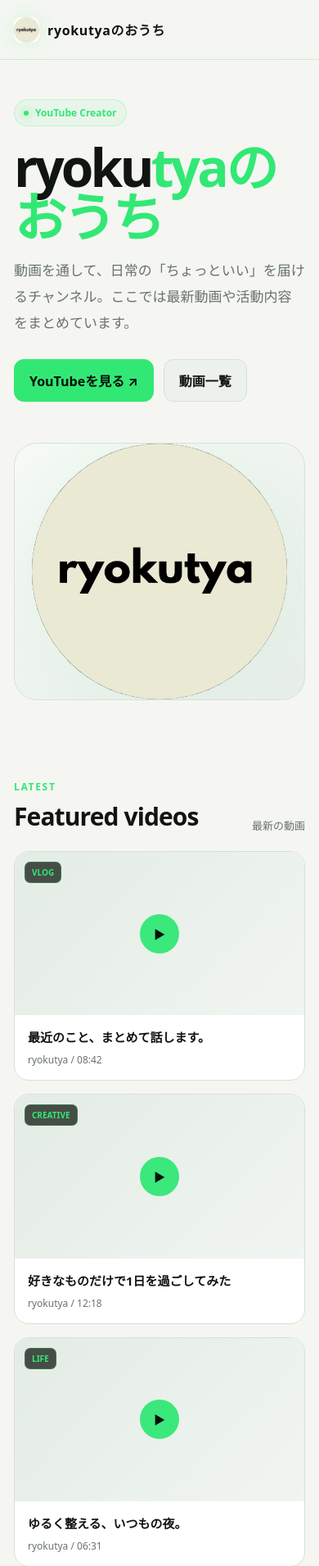
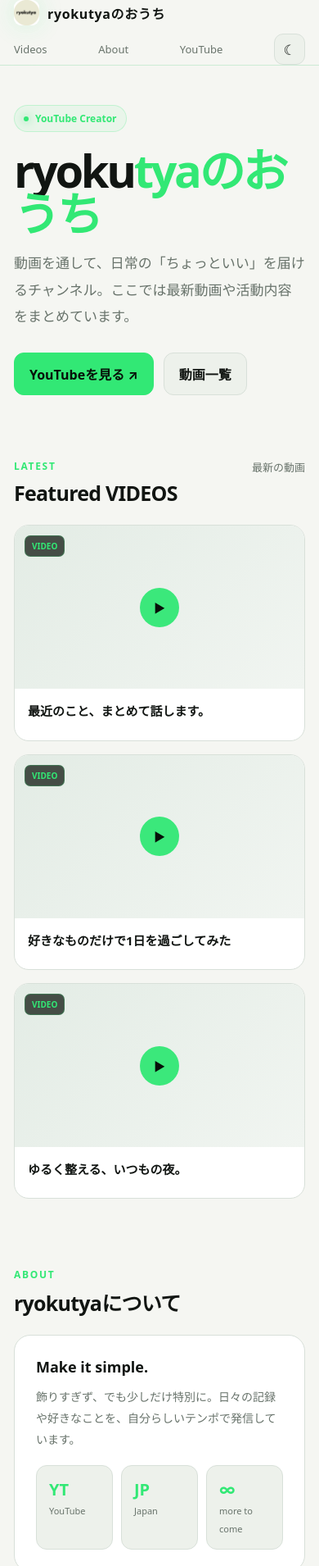
Before and after one commit to mugicha123/my-website---youtube, a plain HTML site: page ryokutya YouTube Website.html in a window 390 px wide. Shown: the top 1910 px of the page at 82% size. Drawn offline with Linux system fonts and the light colour scheme.

Commit message:
レスポンシブデザインを適用

```diff
--- a/ryokutya YouTube Website.html
+++ b/ryokutya YouTube Website.html
@@ -45,29 +45,26 @@
                 <div class="section-head reveal">
                     <div>
                         <div class="kicker">Latest</div>
-                        <h2 class="section-title">Featured videos</h2>
+                        <h2 class="section-title">Featured VIDEOS</h2>
                     </div><span class="muted">最新の動画</span>
                 </div>
                 <div class="videos">
                     <article class="card reveal">
-                        <div class="thumb"><span class="tag">VLOG</span></div>
+                        <div class="thumb"><span class="tag">VIDEO</span></div>
                         <div class="card-body">
                             <h3>最近のこと、まとめて話します。</h3>
-                            <p>ryokutya / 08:42</p>
                         </div>
                     </article>
                     <article class="card reveal reveal-delay-1">
-                        <div class="thumb"><span class="tag">CREATIVE</span></div>
+                        <div class="thumb"><span class="tag">VIDEO</span></div>
                         <div class="card-body">
                             <h3>好きなものだけで1日を過ごしてみた</h3>
-                            <p>ryokutya / 12:18</p>
                         </div>
                     </article>
                     <article class="card reveal reveal-delay-2">
-                        <div class="thumb"><span class="tag">LIFE</span></div>
+                        <div class="thumb"><span class="tag">VIDEO</span></div>
                         <div class="card-body">
                             <h3>ゆるく整える、いつもの夜。</h3>
-                            <p>ryokutya / 06:31</p>
                         </div>
                     </article>
                 </div>
--- a/style.css
+++ b/style.css
@@ -180,7 +180,7 @@
 }
 
 h1 {
-    font-size: clamp(54px, 9vw, 105px);
+    font-size: 88px;
     line-height: .95;
     letter-spacing: -.06em;
     margin: 20px 0 18px
@@ -448,20 +448,37 @@
 }
 
 @media(max-width:760px) {
+    .nav {
+        height: auto;
+        padding-top: 12px;
+        padding-bottom: 12px;
+        flex-direction: column;
+        align-items: stretch;
+        gap: 10px
+    }
+
     .navlinks {
-        display: none
+        display: flex;
+        justify-content: space-between;
+        gap: 12px;
+        font-size: 13px
     }
 
     .hero {
         grid-template-columns: 1fr;
-        padding-top: 48px
+        min-height: 0;
+        gap: 28px;
+        padding: 48px 0 36px
     }
 
     .visual {
-        min-height: 280px
+        display: none
     }
 
-    .videos,
+    .videos {
+        grid-template-columns: repeat(2, minmax(0, 1fr))
+    }
+
     .about {
         grid-template-columns: 1fr
     }
@@ -479,11 +496,58 @@
         padding: 0 17px
     }
 
-    h1 {
-        font-size: 64px
-    }
-
     .stats {
         grid-template-columns: 1fr 1fr 1fr
     }
 }
+
+@media(max-width:560px) {
+    h1 {
+        font-size: 56px
+    }
+
+    .videos {
+        grid-template-columns: 1fr
+    }
+
+    .section-head {
+        align-items: flex-start;
+        gap: 12px
+    }
+
+    .section-title {
+        font-size: 25px
+    }
+
+    .muted {
+        white-space: nowrap
+    }
+
+    .cta {
+        padding: 22px
+    }
+
+    footer {
+        flex-direction: column;
+        gap: 8px
+    }
+}
+
+@media(max-width:380px) {
+    .navlinks {
+        gap: 8px;
+        font-size: 12px
+    }
+
+    h1 {
+        font-size: 48px
+    }
+
+    .btn {
+        padding: 12px 14px
+    }
+
+    .panel {
+        padding: 20px
+    }
+}
```
